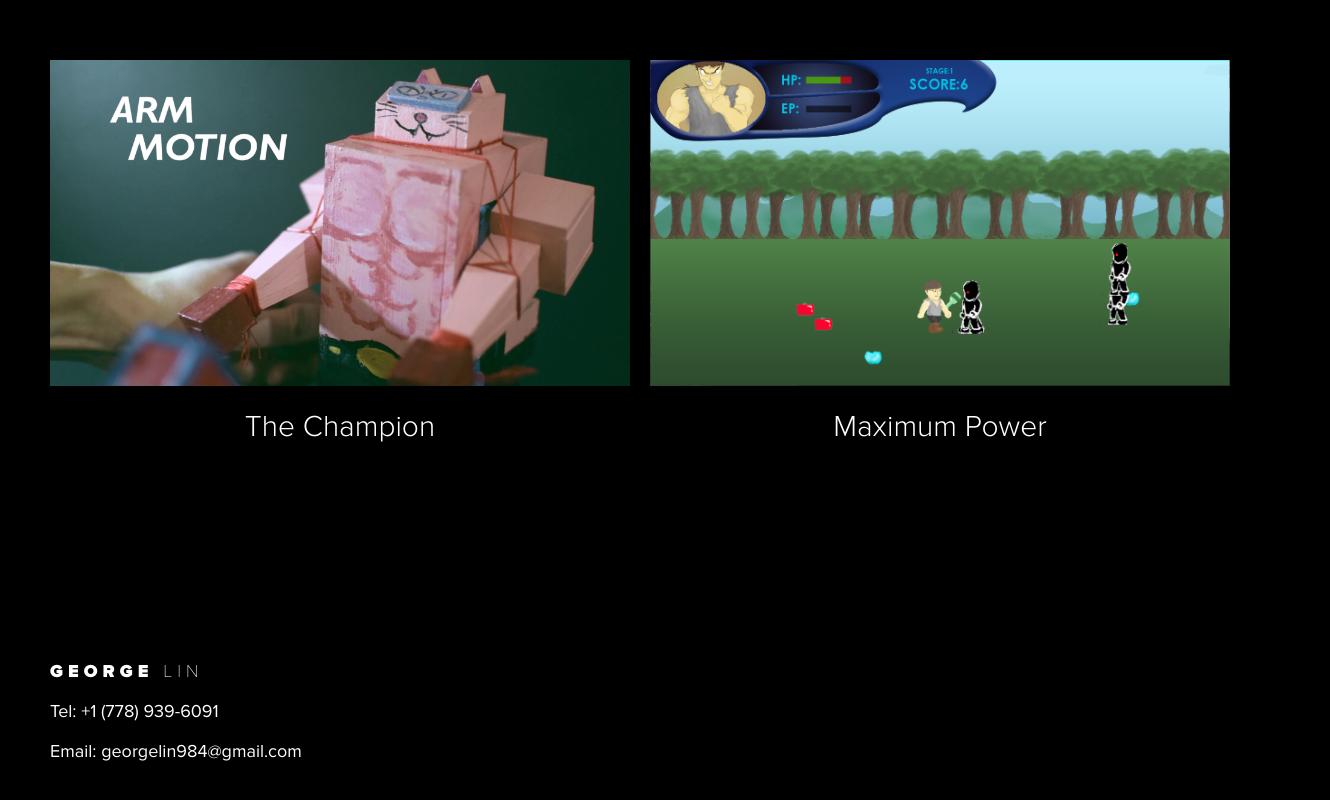
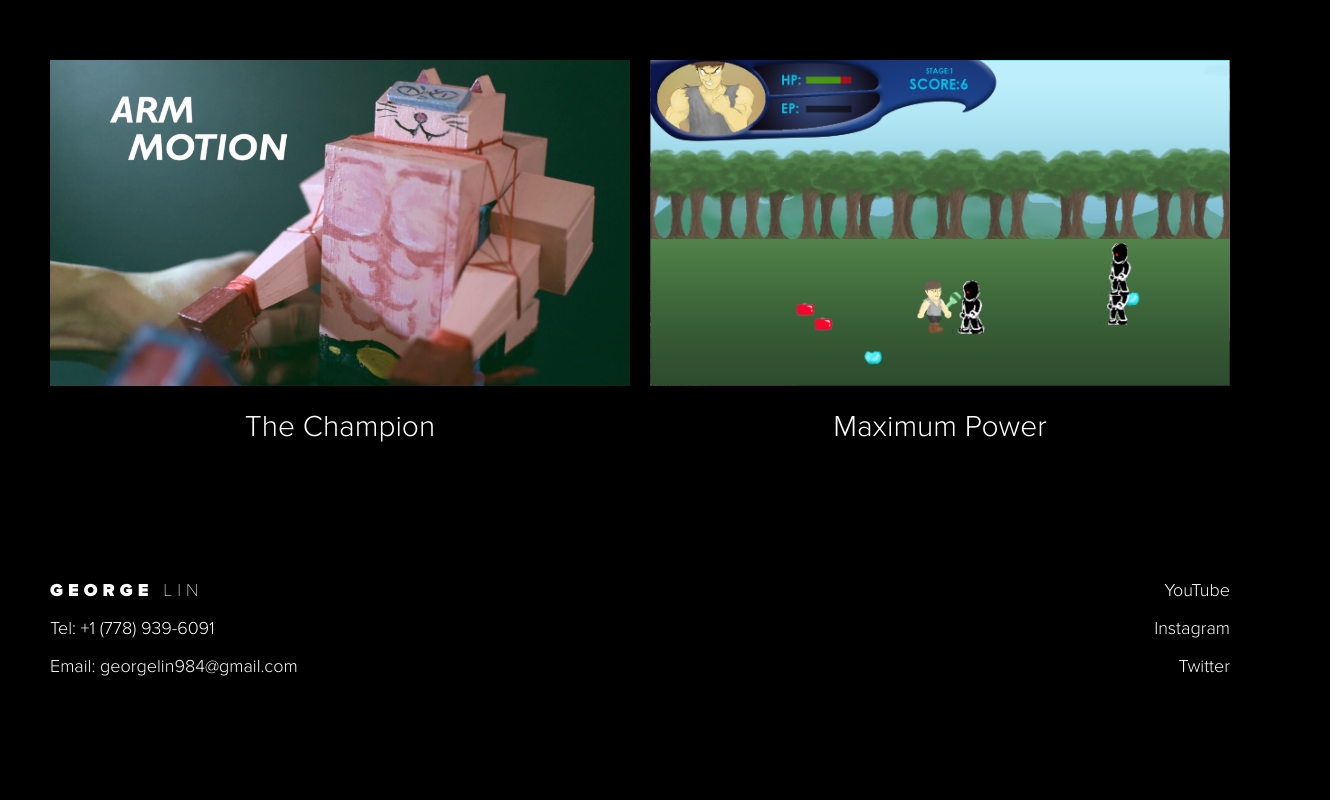
Before and after one commit to geozwing/George-Lin-Portfolio, a plain HTML site: page index.html in a window 1280 px wide. Shown: the part 1184-1984 px from the top of the page, 1330 px wide, since content can reach past the window. Drawn offline with Linux system fonts and the light colour scheme.

Commit message:
Updated Footer bar with links

```diff
--- a/css/main.css
+++ b/css/main.css
@@ -571,15 +571,15 @@ float: right;
 } */
 /* FOOTER */
 .footer {
-  margin-top: 6em;
-  position: absolute;
+  margin-top: 0 em;
+  /* position: absolute; */
   left: 0;
-  padding-top: 4em;
-  padding-bottom: 6em;
-  padding-left: 50px;
+  padding-top: 5em;
+  padding-bottom: 4em;
+  /* padding-left: 50px; */
   width: 100%;
   text-align: left;
-  font-size: 18px;
+  /* font-size: 18px; */
 }
 
 /* desktop */
@@ -601,7 +601,20 @@ float: right;
   }
 }
 
+.footer .flex-container>div {
+  /* width: 1000px; */
+  /* margin: 10px; */
+  text-align: left;
+  line-height: 20px;
+  font-size: 18px;
+  font-family: 'Nova Light';
+}
+
 .footer a {
   color: white;
   text-decoration: none;
 }
+
+.footer .right{
+  text-align: right;
+}
--- a/index.html
+++ b/index.html
@@ -68,11 +68,24 @@
 
     <!-- FOOTER -->
     <div class="footer">
-      <div class="logo">
-        <p><b>GEORGE</b> LIN</p>
+      <div class="flex-container">
+        <div>
+          <div class="logo">
+            <p><b>GEORGE</b> LIN</p>
+          </div>
+          <p>Tel: +1 (778) 939-6091</p>
+          <p>Email: <a href="mailto:georgelin984@gmail.com">georgelin984@gmail.com</a></p>
+        </div>
+
+        <div>
+          <div class="right">
+            <p><a href = "http://www.youtube.com/aaa984"> YouTube </a></p>
+            <p><a href = "http://www.instagram.com/geozwing">Instagram</a></p>
+            <p><a href = "http://www.twitter.com/geozwing">Twitter</a></p>
+          </div>
+        </div>
+
       </div>
-      <p>Tel: +1 (778) 939-6091</p>
-      <p>Email: <a href="mailto:georgelin984@gmail.com">georgelin984@gmail.com</a></p>
     </div>
 
   </div>
```
Also changed, not shown: bio.html (+17 -4 lines), contact.html (+17 -4 lines), project1.html (+17 -4 lines), project2.html (+17 -4 lines), styleguide.html (+17 -4 lines).
